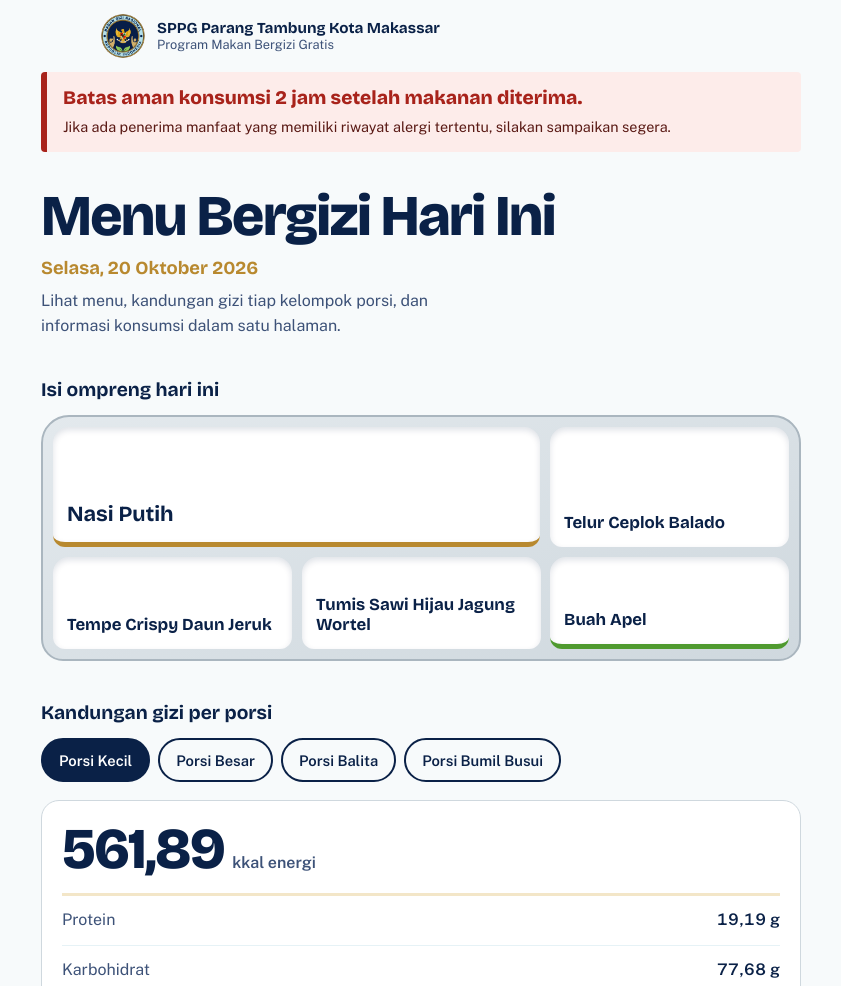
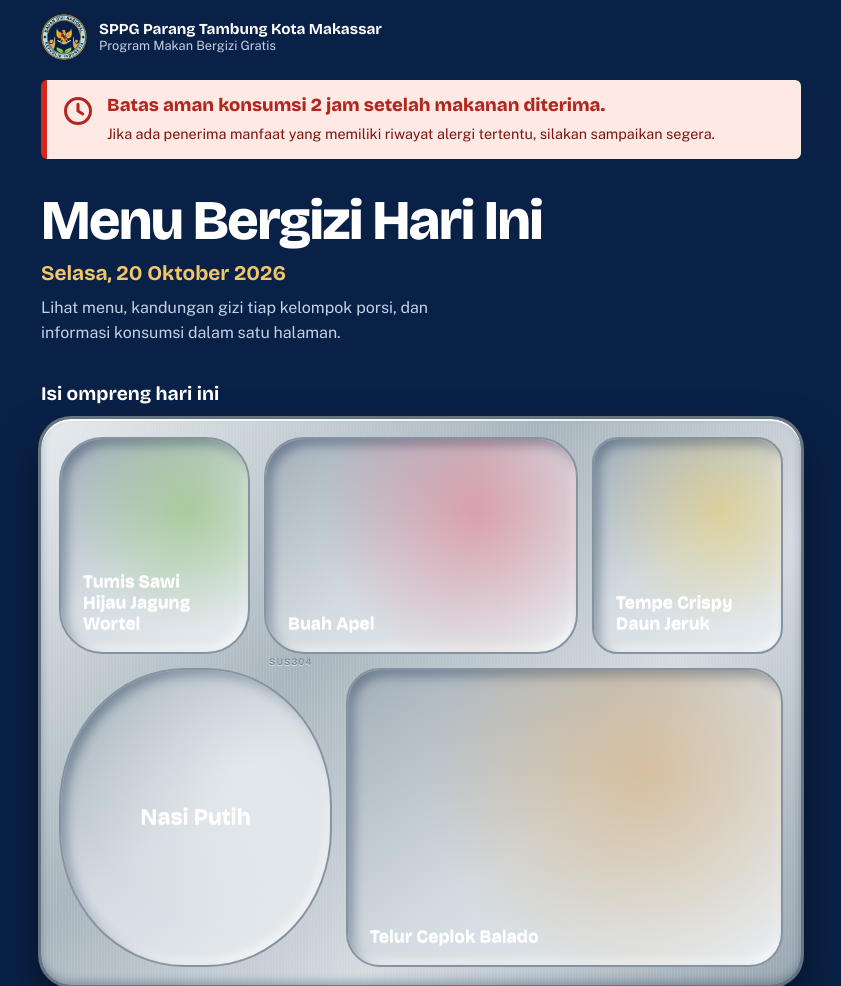
Before and after one commit to SPPG-PARANG-TAMBUNG/MENU-HARIAN, a plain HTML site: page index.html in a window 1280 px wide. Shown: the top 986 px of the page, without its empty margins (219-1060 px from the left). Drawn offline with nearby package versions, Linux system fonts and the light colour scheme.

Commit message:
Add files via upload

```diff
--- a/app.js
+++ b/app.js
@@ -15,6 +15,7 @@
   const renderMenu = (items) => {
     const list = $("menu-list");
     if (!list || !Array.isArray(items)) return;
+    list.dataset.count = items.length;
     list.replaceChildren(...items.map((it, i) => {
       const li = el("li", "cell", it.value);
       li.style.setProperty("--i", i);
--- a/content.js
+++ b/content.js
@@ -25,6 +25,8 @@ window.LABEL_DATA = {
   },
 
   // Cukup ganti bagian value untuk memperbarui daftar menu.
+  // Tata letak ompreng paling pas untuk 5 menu dengan urutan:
+  // 1 nasi, 2 lauk hewani, 3 lauk nabati, 4 sayur, 5 buah.
   // Jangan menekan Enter sebelum tanda kutip penutup.
   menu: [
     { value: "Nasi Putih" },
--- a/index.html
+++ b/index.html
@@ -29,18 +29,28 @@
   <body>
     <a class="skip-link" href="#menu">Lewati ke menu</a>
 
-    <header class="top">
-      <img class="logo" src="BGN.png" alt="Logo Badan Gizi Nasional" width="44" height="44" />
+    <header class="bar">
+      <div class="wrap top">
+        <img class="logo" src="BGN.png" alt="Logo Badan Gizi Nasional" width="46" height="46" />
         <div class="who">
           <strong id="brand-name">SPPG Parang Tambung Kota Makassar</strong>
           <span id="program-name">Program Makan Bergizi Gratis</span>
         </div>
+      </div>
     </header>
 
     <main>
+      <div class="stage">
+        <div class="wrap">
           <section class="safety" aria-label="Peringatan penting">
+            <svg class="clock" viewBox="0 0 24 24" width="30" height="30" aria-hidden="true">
+              <circle cx="12" cy="12" r="10" fill="none" stroke="currentColor" stroke-width="2.4" />
+              <path d="M12 6.5V12l3.8 2.4" fill="none" stroke="currentColor" stroke-width="2.4" stroke-linecap="round" />
+            </svg>
+            <div>
               <p class="safety-main" id="safe-consumption-message">Batas aman konsumsi 2 jam setelah makanan diterima.</p>
               <p class="safety-sub" id="allergy-message">Jika penerima manfaat punya riwayat alergi, sampaikan segera.</p>
+            </div>
           </section>
 
           <section class="today" aria-labelledby="page-title">
@@ -51,7 +61,7 @@
 
           <section id="menu" class="tray-wrap" aria-labelledby="menu-title">
             <h2 id="menu-title">Isi ompreng hari ini</h2>
-        <ul class="tray" id="menu-list">
+            <ul class="tray" id="menu-list" data-count="5">
               <li class="cell">Nasi Putih</li>
               <li class="cell">Telur Ceplok Balado</li>
               <li class="cell">Tempe Crispy Daun Jeruk</li>
@@ -59,8 +69,11 @@
               <li class="cell">Buah Apel</li>
             </ul>
           </section>
+        </div>
+      </div>
 
-      <section class="nutri" aria-labelledby="nutrition-title">
+      <div class="light">
+        <section class="wrap nutri" aria-labelledby="nutrition-title">
           <h2 id="nutrition-title">Kandungan gizi per porsi</h2>
           <div class="tabs" id="portion-selector" role="group" aria-label="Pilih kelompok porsi"></div>
           <div class="nutri-body" aria-live="polite">
@@ -68,9 +81,11 @@
             <dl class="rows" id="nutrition-grid"></dl>
           </div>
         </section>
+      </div>
     </main>
 
-    <footer class="foot">
+    <footer class="foot-bg">
+      <div class="wrap foot">
         <h2 id="identity-title">SPPG Parang Tambung Kota Makassar</h2>
         <p id="identity-unit">Satuan Pelayanan Pemenuhan Gizi</p>
         <p id="identity-address">Parang Tambung, Kota Makassar, Sulawesi Selatan</p>
@@ -79,6 +94,7 @@
           <span id="instagram-handle">@sppg.parangtambung</span>
         </a>
         <p class="small">Data diperbarui: <span id="last-updated">20 Oktober 2026</span>. Halaman ini bisa diperbarui tanpa mengganti kode QR.</p>
+      </div>
     </footer>
   </body>
 </html>
--- a/style.css
+++ b/style.css
@@ -1,105 +1,120 @@
 :root {
   --navy: #0a2147;
   --navy-soft: #3d5278;
-  --gold: #b8892f;
-  --gold-pale: #f3e6c8;
-  --leaf: #4f9a2f;
-  --sky: #e6f2f6;
-  --steel: #cfd8de;
-  --steel-dark: #aab6bf;
-  --paper: #f7fafb;
-  --alert: #a8231b;
-  --alert-bg: #fdecea;
+  --on-navy: #c4d0e6;
+  --gold: #f2c56b;
+  --paper: #f1f5f7;
+  --line: #cfd8de;
+  --alert: #b3261e;
   --display: "Bricolage Grotesque", "Segoe UI", system-ui, sans-serif;
   --body: "Public Sans", system-ui, -apple-system, "Segoe UI", sans-serif;
 }
 * { box-sizing: border-box; }
-body {
-  margin: 0;
-  background: var(--paper);
-  color: var(--navy);
-  font: 400 1rem/1.55 var(--body);
-  -webkit-font-smoothing: antialiased;
-}
+body { margin: 0; background: var(--paper); color: var(--navy); font: 400 1rem/1.55 var(--body); -webkit-font-smoothing: antialiased; }
 h1, h2, p, ul, dl, dd { margin: 0; }
 a { color: inherit; }
 :focus-visible { outline: 3px solid var(--gold); outline-offset: 2px; }
-
-.skip-link { position: fixed; top: 8px; left: 8px; z-index: 10; padding: 8px 12px; background: #fff; border-radius: 6px; transform: translateY(-200%); }
+.light :focus-visible { outline-color: var(--navy); }
+.wrap { width: min(100% - 32px, 640px); margin-inline: auto; }
+.skip-link { position: fixed; top: 8px; left: 8px; z-index: 10; padding: 8px 12px; background: #fff; color: var(--navy); border-radius: 6px; transform: translateY(-200%); }
 .skip-link:focus { transform: none; }
 
-main, .top, .foot { width: min(100% - 32px, 640px); margin-inline: auto; }
-
+.bar, .stage, .foot-bg { background: var(--navy); color: #fff; }
 .top { display: flex; align-items: center; gap: 12px; padding: 14px 0; }
 .logo { flex: none; border-radius: 50%; }
 .who { display: grid; line-height: 1.25; }
 .who strong { font: 700 0.95rem var(--display); }
-.who span { font-size: 0.8rem; color: var(--navy-soft); }
+.who span { font-size: 0.8rem; color: var(--on-navy); }
 
-/* Peringatan: selalu tampil, tidak berputar */
-.safety { background: var(--alert-bg); border-left: 6px solid var(--alert); padding: 14px 16px; border-radius: 4px; }
-.safety-main { font: 800 1.2rem/1.25 var(--display); color: var(--alert); }
-.safety-sub { margin-top: 6px; font-size: 0.9rem; color: #5a1a15; }
+.stage { padding: 6px 0 44px; }
+.safety { display: flex; gap: 14px; align-items: flex-start; padding: 14px 16px; background: #ffe9e5; color: #7d140d; border-left: 6px solid #d4281c; border-radius: 6px; }
+.clock { flex: none; margin-top: 2px; color: var(--alert); }
+.safety-main { font: 800 1.15rem/1.25 var(--display); color: var(--alert); }
+.safety-sub { margin-top: 6px; font-size: 0.9rem; }
 
-.today { padding: 36px 0 8px; }
-h1 { font: 800 clamp(2.4rem, 11vw, 3.6rem)/0.98 var(--display); letter-spacing: -0.03em; text-wrap: balance; }
-.today time { display: block; margin-top: 12px; font: 600 1.15rem var(--display); color: var(--gold); }
-.today p { margin-top: 10px; max-width: 46ch; color: var(--navy-soft); }
+.today { padding: 34px 0 6px; }
+h1 { font: 800 clamp(2.3rem, 10.5vw, 3.5rem)/1 var(--display); letter-spacing: -0.03em; text-wrap: balance; }
+.today time { display: block; margin-top: 12px; font: 700 1.3rem var(--display); color: var(--gold); }
+.today p { margin-top: 10px; max-width: 46ch; color: var(--on-navy); }
+h2 { font: 700 1.2rem var(--display); margin-bottom: 14px; }
+.tray-wrap { padding-top: 30px; }
 
-h2 { font: 700 1.2rem var(--display); margin-bottom: 14px; }
-
-/* Ompreng: nampan stainless bersekat. Elemen yang diingat. */
-.tray-wrap { padding-top: 32px; }
+/* Ompreng baja 5 sekat. Urutan menu: 1 nasi, 2 lauk hewani, 3 lauk nabati, 4 sayur, 5 buah. */
 .tray {
-  list-style: none; padding: 10px; display: grid; gap: 10px;
-  grid-template-columns: 1fr 1fr;
-  background: linear-gradient(160deg, #e3e9ed, var(--steel));
-  border: 2px solid var(--steel-dark);
-  border-radius: 28px 28px 22px 22px;
+  list-style: none; position: relative; padding: 14px; display: grid; gap: 10px;
+  height: min(560px, 135vw);
+  background:
+    repeating-linear-gradient(90deg, rgba(255,255,255,.07) 0 1px, transparent 1px 3px),
+    linear-gradient(135deg, #e6ebee 0%, #a9b5be 38%, #d3dbe0 66%, #98a5b0 100%);
+  border-radius: 26px;
+  box-shadow: 0 0 0 3px #66747f, 0 22px 44px rgba(0,0,0,.5), inset 0 2px 0 rgba(255,255,255,.85), inset 0 -4px 8px rgba(10,33,71,.28);
 }
 .cell {
-  min-height: 92px; padding: 14px; display: flex; align-items: flex-end;
-  background: #fff; border-radius: 16px 16px 12px 12px;
-  box-shadow: inset 0 3px 6px rgba(10, 33, 71, 0.13);
-  font: 700 1.05rem/1.2 var(--display);
+  position: relative; z-index: 1; overflow: hidden; padding: 14px 18px; display: flex; align-items: flex-end;
+  font: 700 0.98rem/1.2 var(--display); overflow-wrap: break-word; text-shadow: 0 1px 0 rgba(255,255,255,.7);
+  background: linear-gradient(145deg, #a3afb9 0%, #d3dbe1 50%, #e8edf0 100%);
+  border: 2px solid #8794a0; border-radius: 26px;
+  box-shadow: inset 5px 6px 12px rgba(10,33,71,.38), inset -3px -4px 8px rgba(255,255,255,.75);
 }
-.cell:first-child { grid-column: 1 / -1; min-height: 120px; font-size: 1.35rem; border-bottom: 5px solid var(--gold); }
-.cell:last-child:nth-child(even) { grid-column: 1 / -1; }
-.cell:last-child:not(:first-child) { border-bottom: 5px solid var(--leaf); }
+.cell::before { content: ""; position: absolute; inset: 0; z-index: -1; opacity: .4; background: radial-gradient(circle at 68% 34%, var(--food, transparent) 0, transparent 62%); }
+.cell:nth-child(1) { --food: #ffffff; justify-content: center; align-items: center; text-align: center; font-size: 1.2rem; border-radius: 64px; }
+.cell:nth-child(2) { --food: #d9953e; }
+.cell:nth-child(3) { --food: #eac33a; }
+.cell:nth-child(4) { --food: #6fb83f; border-radius: 38px; }
+.cell:nth-child(5) { --food: #e0485f; }
 
-.nutri { padding: 40px 0 8px; }
+/* HP: kolom kiri nasi + lauk besar, kolom kanan sayur, buah, lauk nabati */
+.tray[data-count="5"] { grid-template-columns: 11fr 9fr; grid-template-rows: repeat(6, 1fr); }
+.tray[data-count="5"] .cell:nth-child(1) { grid-area: 1 / 1 / 4 / 2; }
+.tray[data-count="5"] .cell:nth-child(2) { grid-area: 4 / 1 / 7 / 2; }
+.tray[data-count="5"] .cell:nth-child(3) { grid-area: 5 / 2 / 7 / 3; }
+.tray[data-count="5"] .cell:nth-child(4) { grid-area: 1 / 2 / 3 / 3; }
+.tray[data-count="5"] .cell:nth-child(5) { grid-area: 3 / 2 / 5 / 3; }
+
+/* Jumlah menu selain 5: sekat disusun otomatis */
+.tray:not([data-count="5"]) { height: auto; grid-template-columns: repeat(auto-fit, minmax(140px, 1fr)); grid-auto-rows: minmax(110px, auto); }
+
+.light { padding: 40px 0 12px; }
 .tabs { display: flex; flex-wrap: wrap; gap: 8px; margin-bottom: 18px; }
-.tab {
-  min-height: 44px; padding: 8px 16px; border: 2px solid var(--navy); border-radius: 999px;
-  background: transparent; color: var(--navy); font: 600 0.92rem var(--body); cursor: pointer;
-}
+.tab { min-height: 44px; padding: 8px 16px; border: 2px solid var(--navy); border-radius: 999px; background: transparent; color: var(--navy); font: 600 0.92rem var(--body); cursor: pointer; }
 .tab[aria-pressed="true"] { background: var(--navy); color: #fff; }
-
-.nutri-body { background: #fff; border: 1px solid var(--steel); border-radius: 18px; padding: 20px; }
-.energy { display: flex; align-items: baseline; gap: 8px; padding-bottom: 14px; border-bottom: 3px solid var(--gold-pale); }
+.nutri-body { background: #fff; border: 1px solid var(--line); border-radius: 18px; padding: 20px; }
+.energy { display: flex; align-items: baseline; gap: 8px; padding-bottom: 14px; border-bottom: 3px solid var(--navy); }
 .energy b { font: 800 3.6rem/1 var(--display); letter-spacing: -0.03em; }
 .energy span { font-weight: 600; color: var(--navy-soft); }
-.rows > div { display: flex; justify-content: space-between; gap: 12px; padding: 12px 0; border-bottom: 1px solid var(--sky); }
+.rows > div { display: flex; justify-content: space-between; gap: 12px; padding: 12px 0; border-bottom: 1px solid #e3ebef; }
 .rows > div:last-child { border-bottom: 0; padding-bottom: 0; }
 .rows dt { color: var(--navy-soft); }
 .rows dd { font-weight: 600; font-variant-numeric: tabular-nums; }
 
-.foot { margin-top: 48px; padding: 28px 0 40px; border-top: 2px solid var(--navy); display: grid; gap: 4px; }
+.foot-bg { margin-top: 44px; }
+.foot { padding: 30px 0 42px; display: grid; gap: 4px; }
 .foot h2 { font-size: 1.05rem; margin-bottom: 0; }
-.foot p { color: var(--navy-soft); font-size: 0.92rem; }
+.foot p { color: var(--on-navy); font-size: 0.92rem; }
 .ig { display: inline-flex; align-items: center; gap: 10px; width: fit-content; min-height: 44px; margin-top: 6px; font-weight: 600; text-decoration: none; }
 .ig img { border-radius: 6px; }
 .ig:hover span { text-decoration: underline; }
 .foot .small { margin-top: 10px; font-size: 0.8rem; }
 
-/* Satu momen masuk: sekat ompreng terisi satu per satu. */
 @media (prefers-reduced-motion: no-preference) {
   .cell { animation: fill 420ms cubic-bezier(0.2, 0.8, 0.2, 1) both; animation-delay: calc(var(--i, 0) * 90ms); }
   @keyframes fill { from { opacity: 0; transform: scale(0.92); } }
 }
+
+/* Layar lebar: tata letak persis seperti ompreng asli (3 sekat atas, 2 sekat bawah) */
 @media (min-width: 700px) {
-  main { width: min(100% - 64px, 760px); }
-  .tray { grid-template-columns: repeat(3, 1fr); }
-  .cell:last-child:nth-child(even) { grid-column: auto; }
-  .cell:first-child { grid-column: span 2; }
+  .wrap { width: min(100% - 64px, 760px); }
+  .tray { height: auto; aspect-ratio: 1342 / 1000; gap: 14px; padding: 18px; border-radius: 30px; }
+  .cell { font-size: 1.1rem; padding: 18px 22px; }
+  .cell:nth-child(1) { border-radius: 46%; font-size: 1.4rem; }
+  .cell:nth-child(2) { border-radius: 34px; }
+  .cell:nth-child(4) { border-radius: 44px; }
+  .cell:nth-child(5) { border-radius: 40px; }
+  .tray[data-count="5"] { grid-template-columns: repeat(18, 1fr); grid-template-rows: 42fr 58fr; }
+  .tray[data-count="5"] .cell:nth-child(1) { grid-area: 2 / 1 / 3 / 8; }
+  .tray[data-count="5"] .cell:nth-child(2) { grid-area: 2 / 8 / 3 / 19; }
+  .tray[data-count="5"] .cell:nth-child(3) { grid-area: 1 / 14 / 2 / 19; }
+  .tray[data-count="5"] .cell:nth-child(4) { grid-area: 1 / 1 / 2 / 6; }
+  .tray[data-count="5"] .cell:nth-child(5) { grid-area: 1 / 6 / 2 / 14; }
+  .tray[data-count="5"]::after { content: "SUS304"; position: absolute; z-index: 0; left: 30%; top: 42%; font: 600 9px/1 var(--body); letter-spacing: .14em; color: rgba(10,33,71,.4); text-shadow: 0 1px 0 rgba(255,255,255,.6); }
 }
```
Lines whose indentation alone changed are shown as unchanged.
